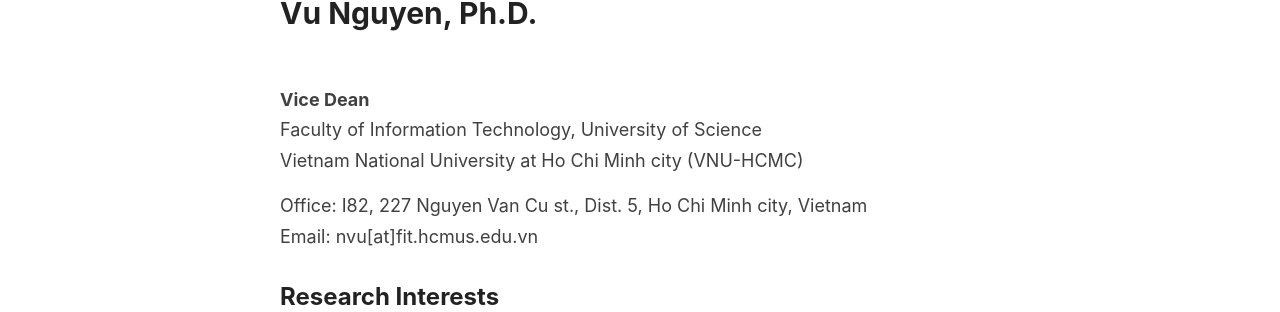
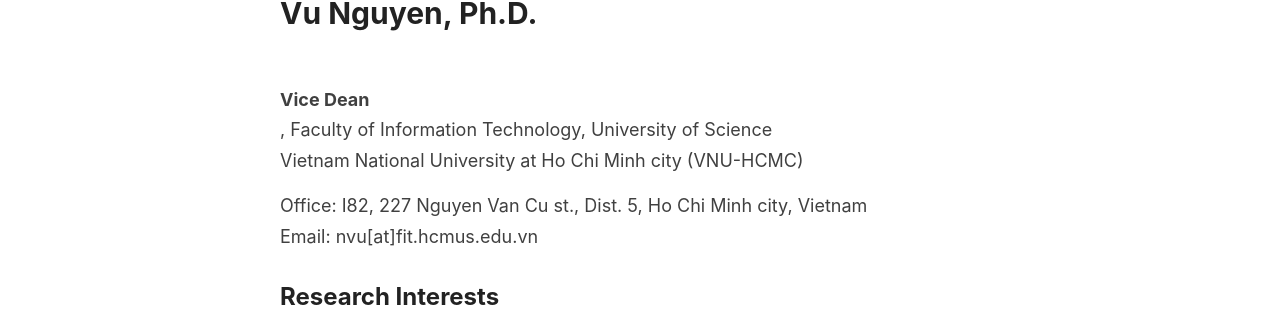
Before and after one commit to vuqngit/vuqngit.github.io, a Jekyll site: the page built from index.html, in a window 1280 px wide. Shown: the part 153-465 px from the top of the page. Built offline with Jekyll 4.4.1, drawn with Linux system fonts in a browser that asks for light colours; the list of posts is cut into pages by our own code.

```diff
--- a/index.html
+++ b/index.html
@@ -3,8 +3,7 @@ layout: default
 ---
 
 <h1 style="text-align:left;">Vu Nguyen, Ph.D. </h1><br>
-<b>Vice Dean</b><br>
-Faculty of Information Technology, University of Science <br>
+<b>Vice Dean</b><br>, Faculty of Information Technology, University of Science <br>
 Vietnam National University at Ho Chi Minh city (VNU-HCMC)<p>
 
 Office: I82, 227 Nguyen Van Cu st., Dist. 5, Ho Chi Minh city, Vietnam<br>
```
